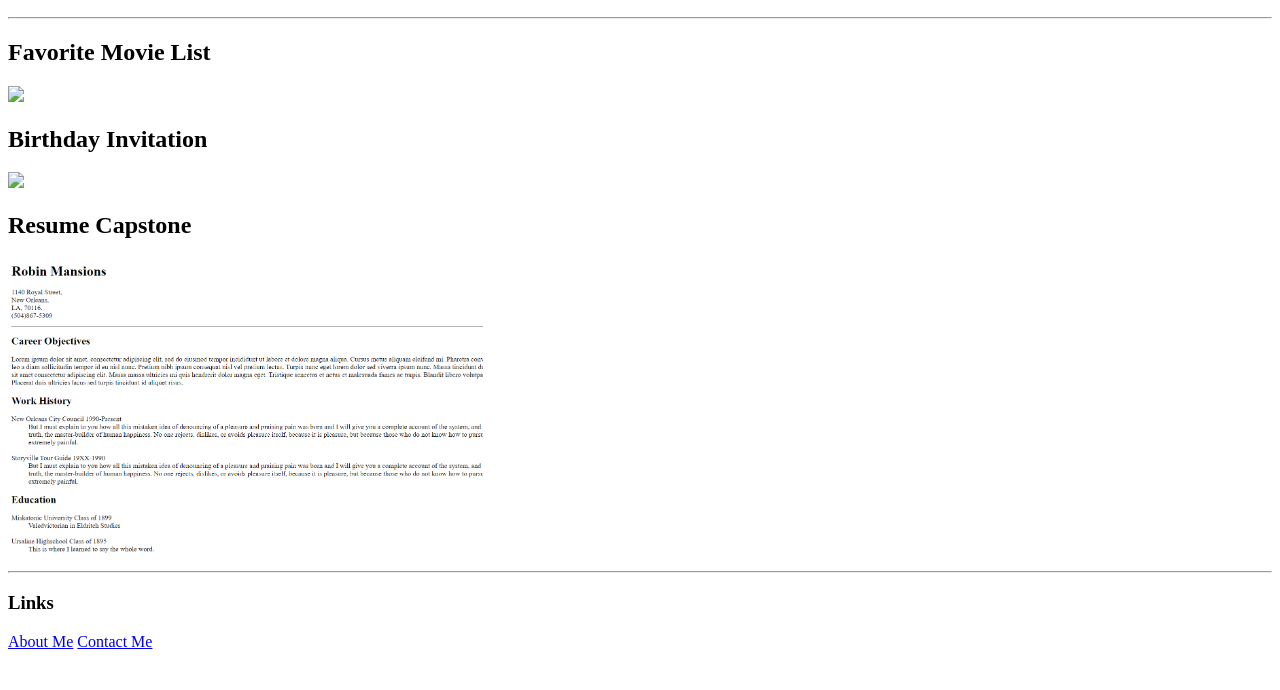
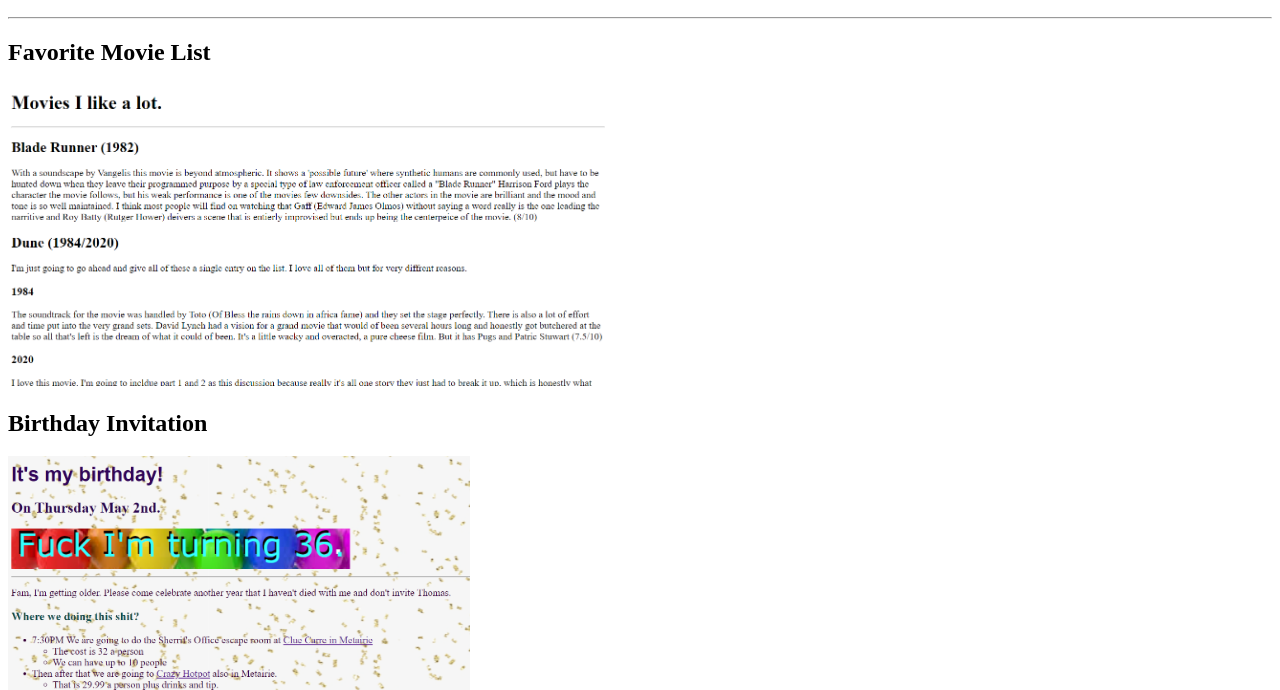
Before and after one commit to JKrieger16/htmlpractice, a plain HTML site: page index.html in a window 1280 px wide. Shown: the part 110-800 px from the top of the page. Drawn offline with Linux system fonts and the light colour scheme.

Commit message:
Add files via upload
updated file pathing

```diff
--- a/index.html
+++ b/index.html
@@ -8,10 +8,10 @@
     <h2>Here are some early projects that I've worked on. Please bare in mind I'm still new to this.</h2>
     <hr/>
 <h2>Favorite Movie List</h2>
-    <a href="../Movie Ranking/Movies.html"><img src="./assets/moviepic.png" height="300"> </a>
+    <a href="./Movie Ranking/Movies.html"><img src="./Portfolio/assets/moviepic.png" height="300"> </a>
 <br>
 <h2>Birthday Invitation</h2>
-   <a href="../Birthday Invite/bday.html"><img src="./assets/birthday.png" height="300"> </a>
+   <a href="./Birthday Invite/bday.html"><img src="./Portfolio/assets/birthday.png" height="300"> </a>
    <br>
 <h2>Resume Capstone</h2>
     <a href="./Resume/Resume.html"><img src="./Portfolio/assets/Resume Project.png" height="300"> </a>
```
